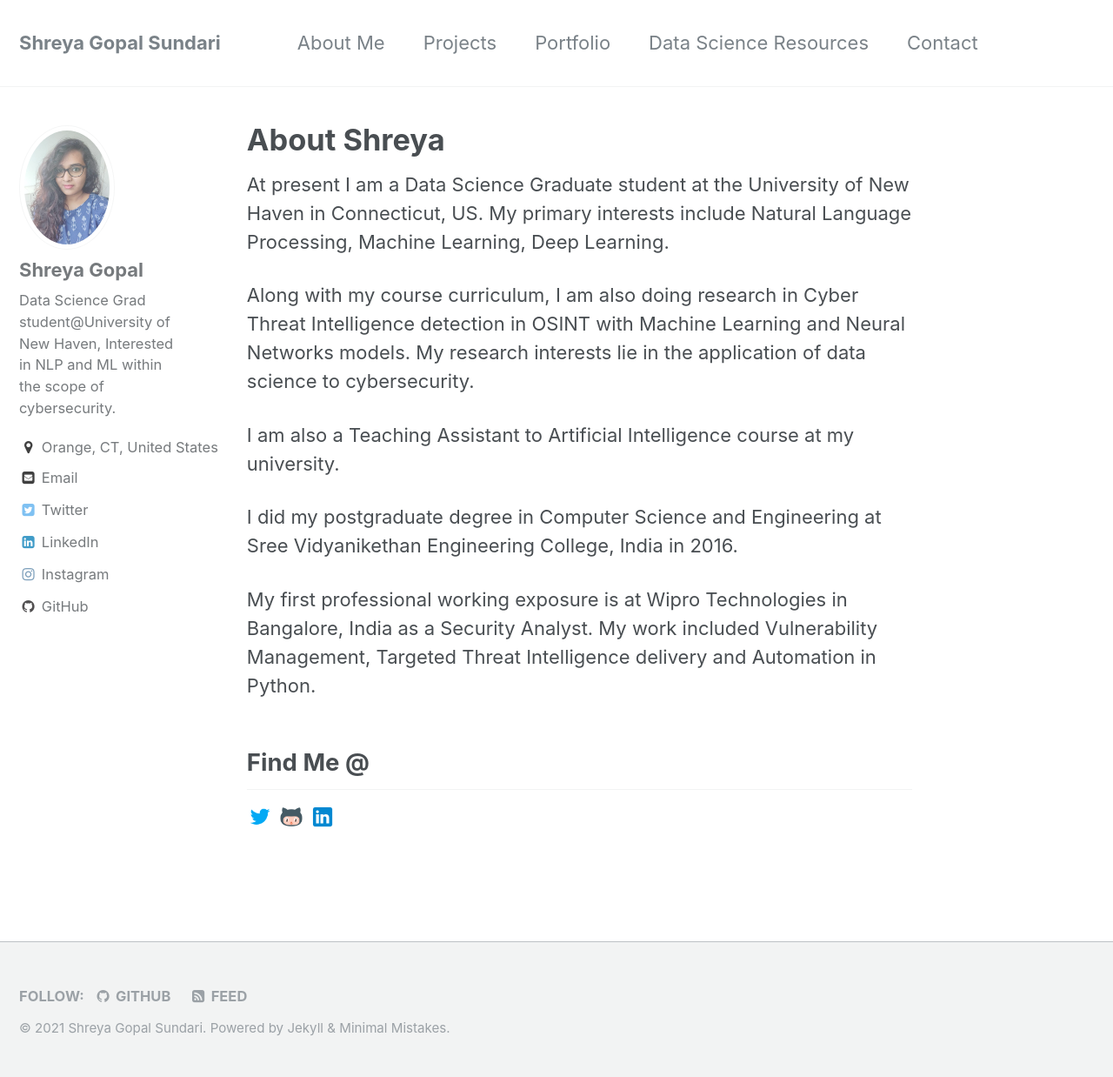
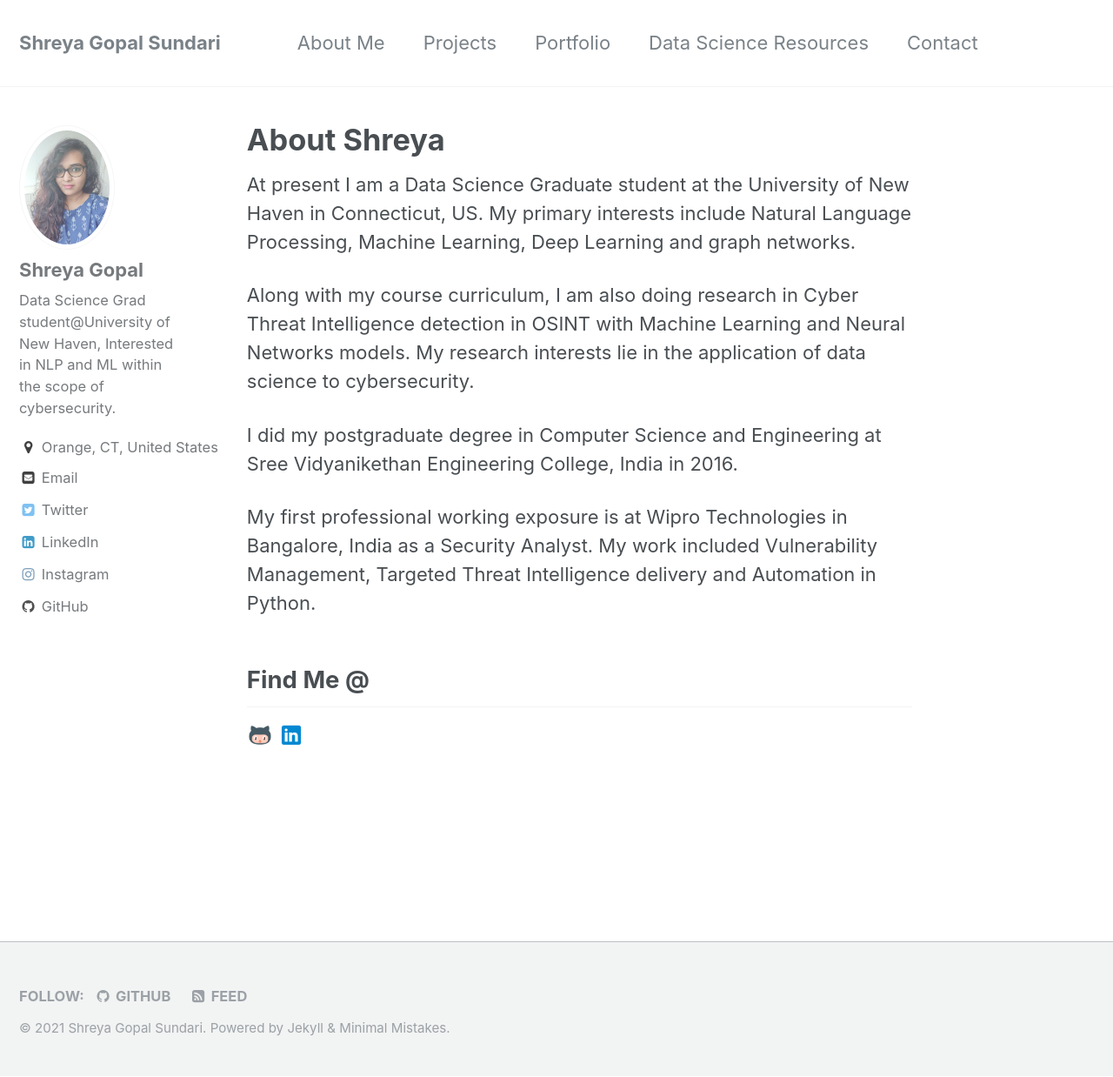
Before and after one commit to shreyagopal/shreyagopal.github.io, a Jekyll site: the page built from _pages/about.md, in a window 1280 px wide and 1238 px high. Shown: the whole window at 87% size. Built offline with Jekyll 4.4.1, drawn with Linux system fonts in a browser that asks for light colours.

Commit message:
Update about.md

```diff
--- a/_pages/about.md
+++ b/_pages/about.md
@@ -9,17 +9,15 @@ title: "About Shreya"
 <!---I am a Data Scientist based out of Mumbai, India. Currently working at Cuddle.ai where I focus on building time series anomaly detection algorithms. My primary interests include Computer Vision, Machine Learning, Deep Learning.
 -->
 
-At present I am a Data Science Graduate student at the University of New Haven in Connecticut, US. My primary interests include Natural Language Processing, Machine Learning, Deep Learning.
+At present I am a Data Science Graduate student at the University of New Haven in Connecticut, US. My primary interests include Natural Language Processing, Machine Learning, Deep Learning and graph networks.
 
 Along with my course curriculum, I am also doing research in Cyber Threat Intelligence detection in OSINT with Machine Learning and Neural Networks models. My research interests lie in the application of data science to cybersecurity.
-
-I am also a Teaching Assistant to Artificial Intelligence course at my university.
 
 I did my postgraduate degree in Computer Science and Engineering at Sree Vidyanikethan Engineering College, India in 2016.
 
 My first professional working exposure is at Wipro Technologies in Bangalore, India as a Security Analyst. My work included Vulnerability Management, Targeted Threat Intelligence delivery and Automation in Python.
 
 ## Find Me @
-<a href="https://twitter.com/shreyagopal" target="_blank"><img class="ai-subscribed-social-icon" src="/assets/images/tw.png" width="30"></a>
+<!---<a href="https://twitter.com/shreyagopal" target="_blank"><img class="ai-subscribed-social-icon" src="/assets/images/tw.png" width="30"></a>-->
 <a href="https://github.com/shreyagopal" target="_blank"><img class="ai-subscribed-social-icon" src="/assets/images/gthb.png" width="30"></a>
 <a href="https://www.linkedin.com/in/shreya-gopal-sundari-03a56519a" target="_blank"><img class="ai-subscribed-social-icon" src="/assets/images/lnkdn.png" width="30"></a>
```
